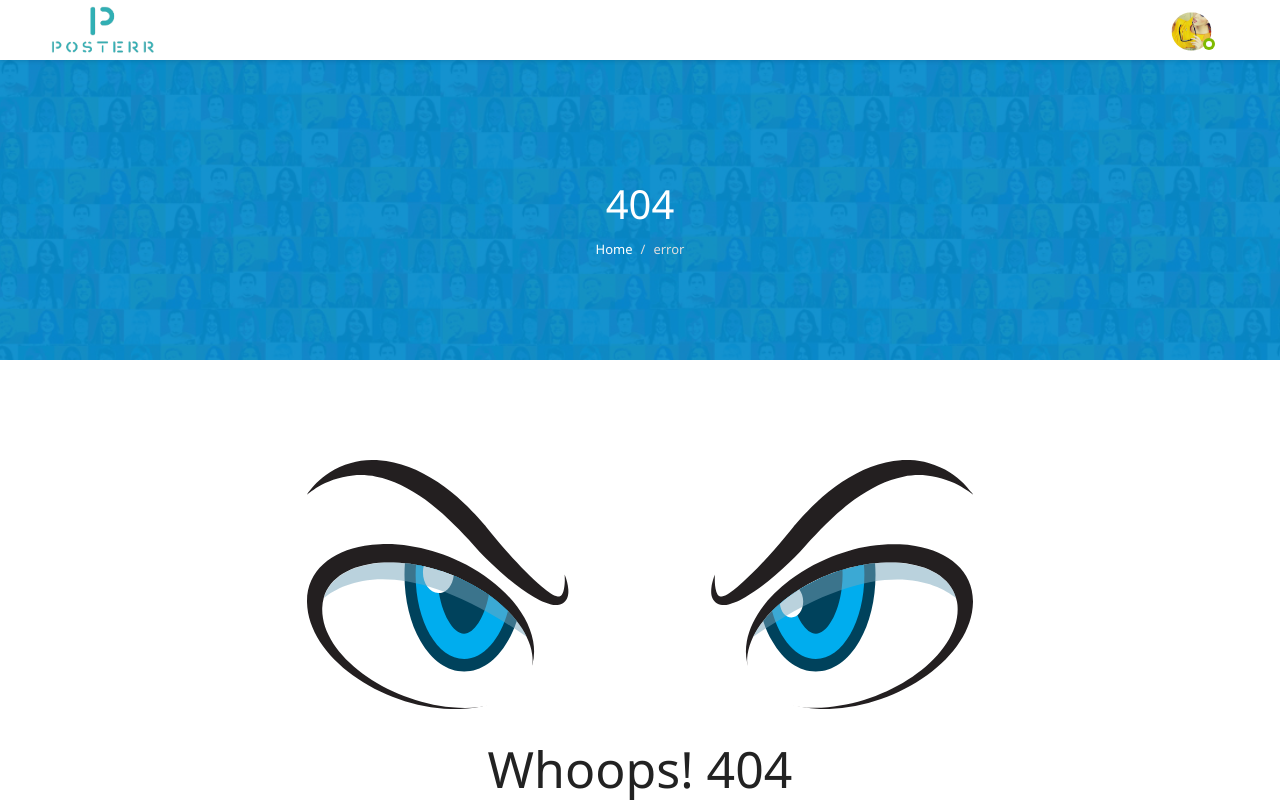
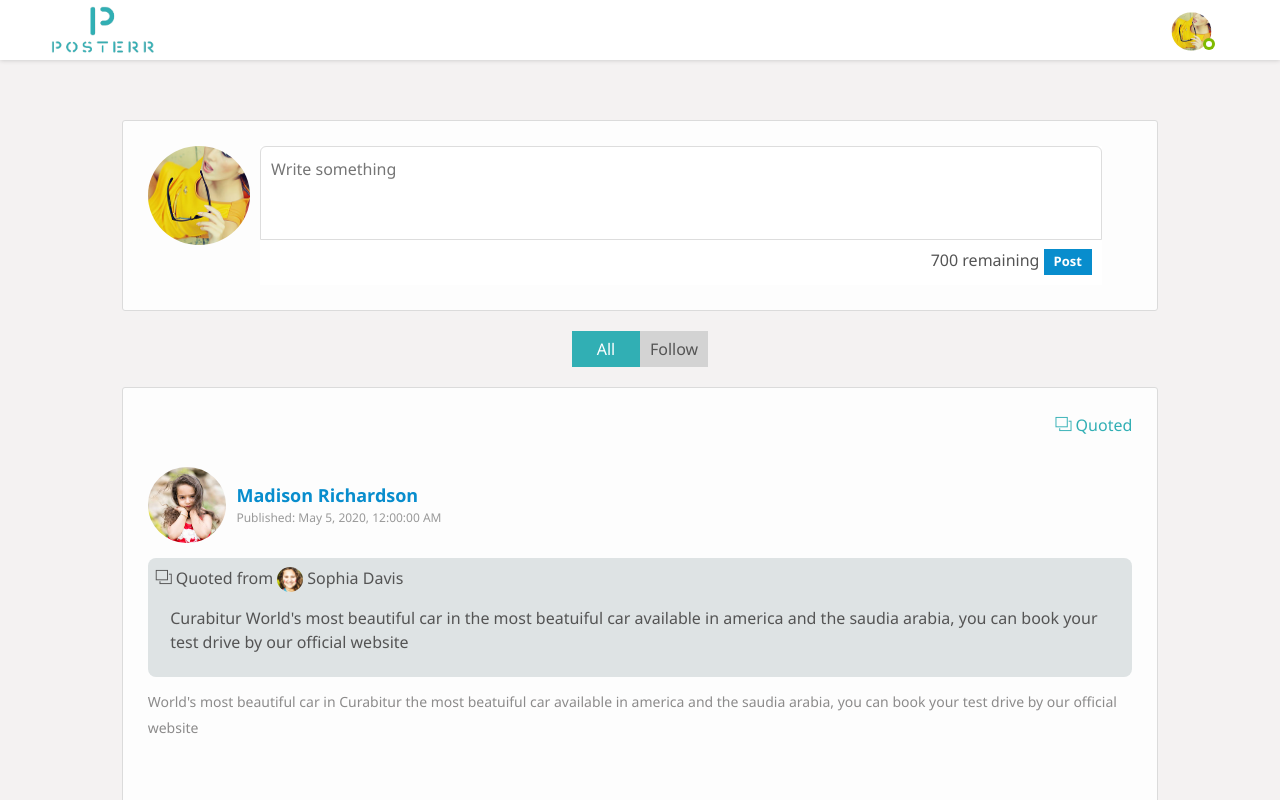
Before and after one commit to dfiedlerx/easy_angular, an Angular app: page /home/all in a window 1280 px wide. Shown: the top 800 px of the page. Built offline with nearby package versions, Linux system fonts and the light colour scheme; a web font is replaced by a local one.

Commit message:
UserModal - Fix not open scoped

```diff
--- a/src/app/app-routing.module.ts
+++ b/src/app/app-routing.module.ts
@@ -1,20 +1,26 @@
 import { NgModule } from '@angular/core';
 import { RouterModule, Routes } from '@angular/router';
-import { homeRootRoute, notFoundRoute, rootRoute } from './shared/constants/configs/routes.configs';
+import { UserModalRouterComponent } from './shared/components/user-modal-router/user-modal-router.component';
+import { homeRootRoute, homeUserModalRoute, notFoundRoute, rootRoute } from './shared/constants/configs/routes.configs';
 import { AuthResolver } from './shared/resolvers/auth-resolver/auth.resolver';
 
 const routes: Routes = [
-  {
-    path: rootRoute,
-    redirectTo: homeRootRoute,
-    pathMatch: 'full'
-  },
   {
     path: homeRootRoute,
     loadChildren: () => import('./router-modules/home/home.module').then(m => m.HomeModule),
     resolve: {
       authResolver: AuthResolver
     }
+  },
+  {
+    path: homeUserModalRoute,
+    component: UserModalRouterComponent,
+    outlet: 'modal'
+  },
+  {
+    path: rootRoute,
+    redirectTo: homeRootRoute,
+    pathMatch: 'full'
   },
   {
     path: notFoundRoute,
--- a/src/app/router-modules/home/home-routing.module.ts
+++ b/src/app/router-modules/home/home-routing.module.ts
@@ -7,13 +7,12 @@ import { HomeComponent } from './home.component';
 const routes: Routes = [
   {
     path: rootRoute,
+    component: HomeComponent,
+  },
+  {
+    path: ':timeLineFilterType',
     component: HomeComponent
   },
-  {
-    path: homeUserModalRoute,
-    component: UserModalRouterComponent,
-    outlet: 'modal'
-  }
 ];
 
 @NgModule({
--- a/src/app/router-modules/home/home.module.ts
+++ b/src/app/router-modules/home/home.module.ts
@@ -7,6 +7,7 @@ import { HomeShowPostComponent } from './components/home-show-post/home-show-pos
 import { FormsModule } from '@angular/forms';
 import { SharedModule } from 'src/app/shared/shared.module';
 import { HomeToogleAllFollowingComponent } from './components/home-toogle-all-following/home-toogle-all-following.component';
+import { RouterModule } from '@angular/router';
 
 @NgModule({
   declarations: [
@@ -18,6 +19,7 @@ import { HomeToogleAllFollowingComponent } from './components/home-toogle-all-fo
     CommonModule,
     HomeRoutingModule,
     SharedModule,
+    RouterModule,
   ]
 })
 export class HomeModule { }
--- a/src/app/shared/components/show-individual-post/show-individual-post.component.html
+++ b/src/app/shared/components/show-individual-post/show-individual-post.component.html
@@ -7,7 +7,7 @@
       <i _ngcontent-usr-c19="" class="ti-layers"></i> Quoted
     </div>
     <div class="friend-info gap2">
-      <div class='friend-info friend-info-name-photo' [routerLink]="[ {outlets: { modal: ['user', post.userId] } } ]">
+      <div class='friend-info friend-info-name-photo' [routerLink]="[ '', {outlets: { modal: ['user', post.userId] } } ]">
         <figure>
           <img [src]="user.photo" alt="" />
         </figure>
--- a/src/app/shared/components/user-name-photo-text/user-name-photo-text.component.html
+++ b/src/app/shared/components/user-name-photo-text/user-name-photo-text.component.html
@@ -1,4 +1,4 @@
-<span class='user-name-photo-info' [routerLink]="[ {outlets: { modal: ['user', user?.id] } } ]">
+<span class='user-name-photo-info' [routerLink]="['', {outlets: { modal: ['user', user?.id] } } ]">
     <img [src]="user?.photo"
       alt="" />
 
--- a/src/app/shared/constants/configs/routes.configs.ts
+++ b/src/app/shared/constants/configs/routes.configs.ts
@@ -4,4 +4,4 @@ export const notFoundRoute = '**';
 
 //Home
 export const homeRootRoute = `${rootRoute}home`
-export const homeUserModalRoute = `${homeRootRoute}user/:id`
+export const homeUserModalRoute = `${rootRoute}user/:id`
--- a/src/app/templates/main-template/components/main-template-header/main-template-header.component.html
+++ b/src/app/templates/main-template/components/main-template-header/main-template-header.component.html
@@ -10,7 +10,7 @@
       <img [src]="loggedUserData?.photo" alt="" />
       <span class="status f-online"></span>
       <div class="user-setting">
-        <a [routerLink]="[ {outlets: { modal: ['user', loggedUserData?.id] } } ]" title="">
+        <a [routerLink]="[ { outlets: { modal: ['user', loggedUserData?.id] } } ]" title="">
           <i class="ti-user"></i>
           view profile
         </a>
```
